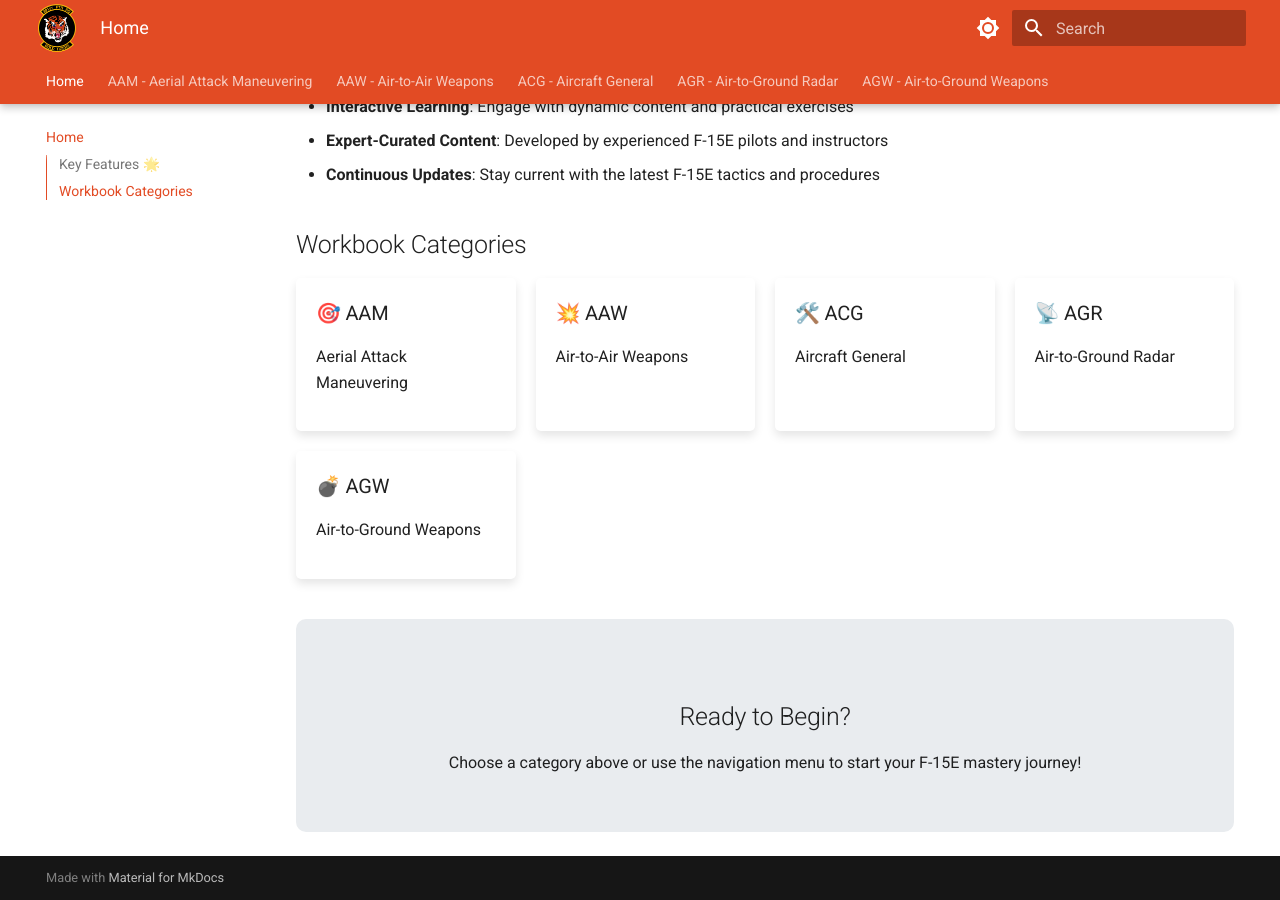
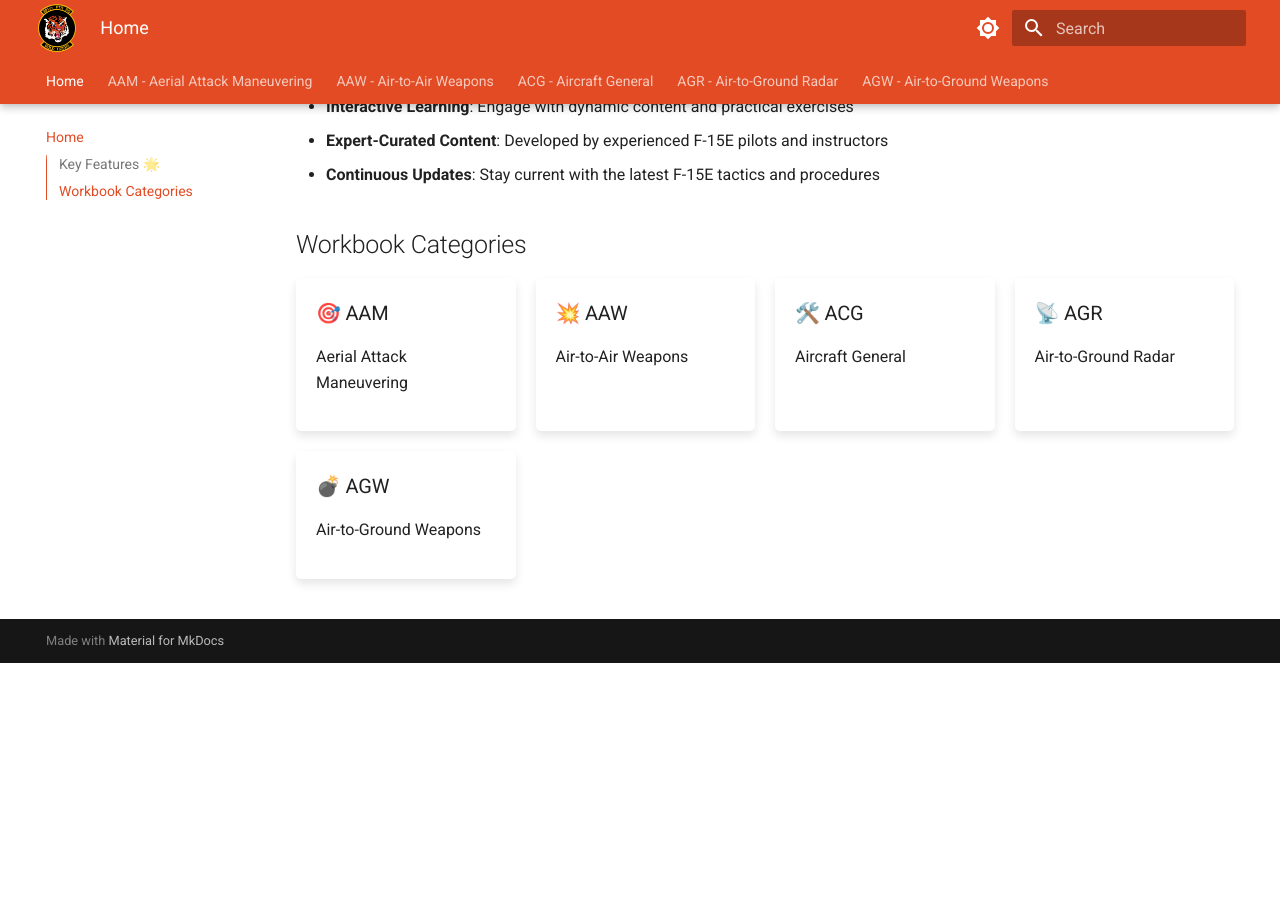
Before and after one commit to deux2k5/Workbooks, an MkDocs documentation site: the page built from docs/index.md, in a window 1280 px wide and 900 px high, scrolled down 524 px. Built offline with MkDocs 1.6.1 and Material for MkDocs 9.7.7, drawn with Linux system fonts in a browser that asks for light colours; after the commit the page ends 1187 px from its top, so only the background shows below that.

Commit message:
docs: Remove redundant "Get Started" section

```diff
--- a/docs/index.md
+++ b/docs/index.md
@@ -36,11 +36,6 @@
     <h3>💣 AGW</h3>
     <p>Air-to-Ground Weapons</p>
   </div>
-</div>
-
-<div id="get-started">
-  <h2>Ready to Begin?</h2>
-  <p>Choose a category above or use the navigation menu to start your F-15E mastery journey!</p>
 </div>
 
 <script>
```
